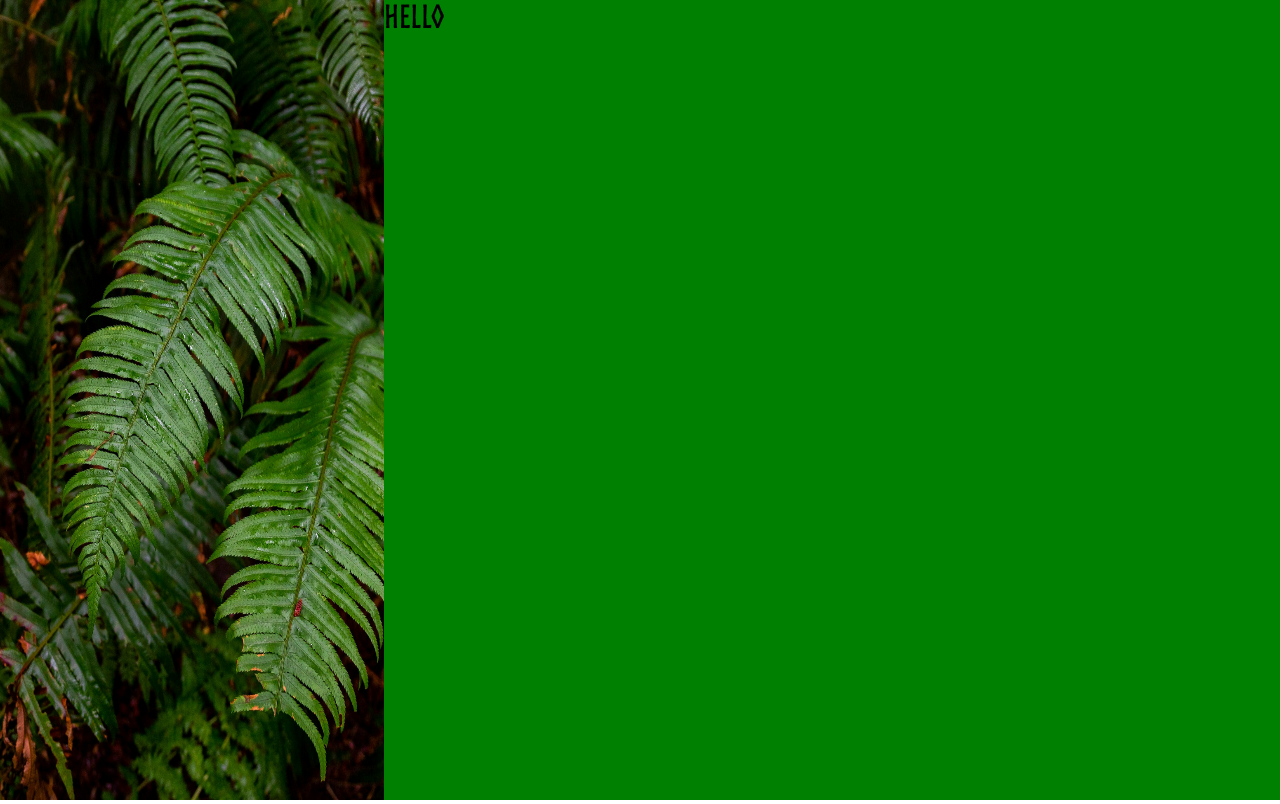
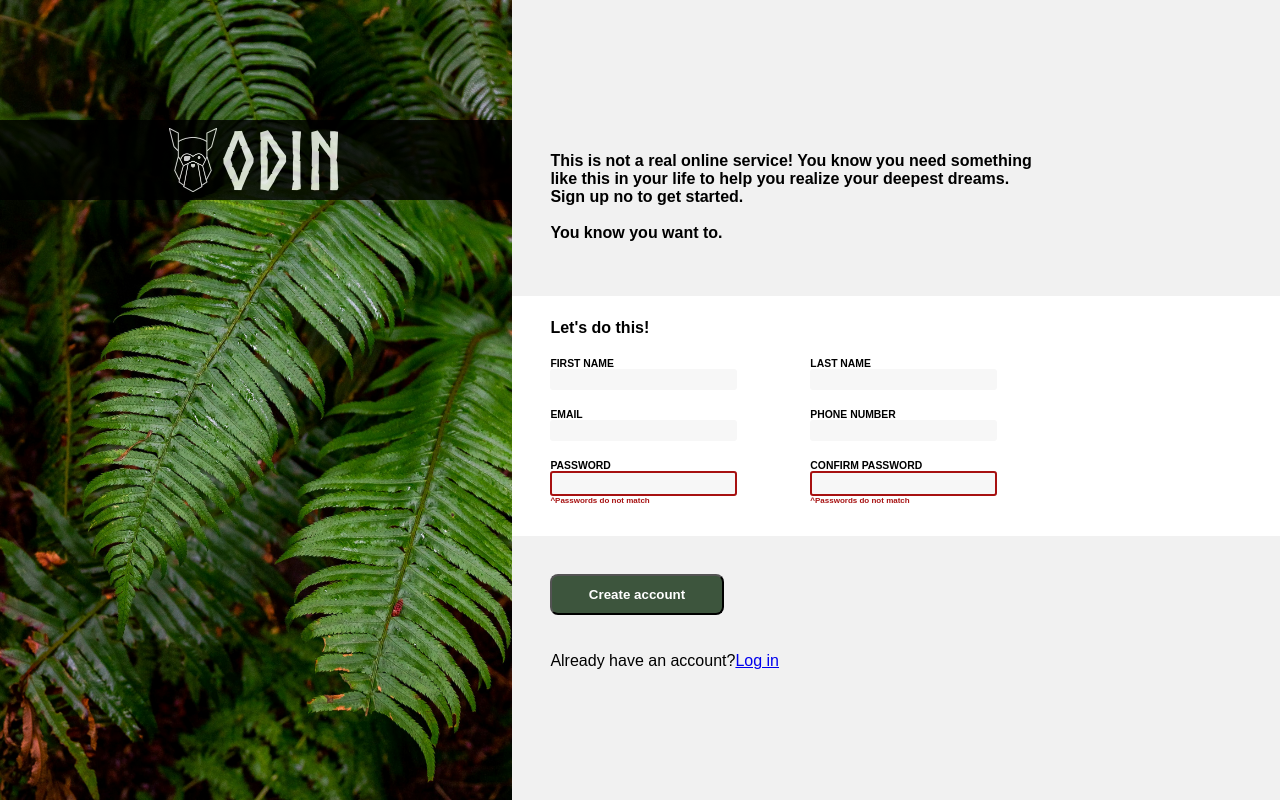
Before and after one commit to antonhopingforpeace/sign-up-form, a plain HTML site: page index.html in a window 1280 px wide. Drawn offline with Linux system fonts and the light colour scheme.

Commit message:
complete project, needs extra work though, need to improve the validations of the form + styling of the whole page

```diff
--- a/index.html
+++ b/index.html
@@ -12,9 +12,59 @@
             <img class="form-image"
                  src="images/halie-west-25xggax4bSA-unsplash.jpg"
                  alt="green image with lots of leaves, like a forest">
+            <div class="odin-subsection">
+                <img class="odin-image"
+                     src="images/odin-lined.png"
+                     alt="image of Odin">
+                <h1>ODIN</h1>
+            </div>
         </div>
         <div class="section-two">
-            <h1>HELLO</h1>
+            <div class="header">
+                <p>This is not a real online service! You know you need something<br>
+                    like this in your life to help you realize your deepest dreams.<br>
+                    Sign up no to get started.<br><br>You know you want to.
+                </p>
+            </div>
+            <div class="simple-form">
+                <p class="title">Let's do this!</p>
+                <form>
+                    <ul class="first-column">
+                        <li>
+                            <label for="first-name">FIRST NAME</label>
+                            <input type="text" id="first-name">
+                        </li>
+                        <li>
+                            <label for="email">EMAIL</label>
+                            <input type="email" id="email">
+                        </li>
+                        <li class="pass">
+                            <label for="password">PASSWORD</label>
+                            <input type="password" id="password" required>
+                            <div></div>
+                        </li>
+                    </ul>
+                    <ul class="second-column">
+                        <li>
+                            <label for="last-name">LAST NAME</label>
+                            <input type="text" id="last-name">
+                        </li>
+                        <li>
+                            <label for="number">PHONE NUMBER</label>
+                            <input type="number" id="number">
+                        </li>
+                        <li class="pass">
+                            <label for="confirm-password">CONFIRM PASSWORD</label>
+                            <input type="password" id="confirm-password" required>
+                            <div></div>
+                        </li>
+                    </ul>
+                </form>
+            </div>
+            <div class="footer">
+                <button>Create account</button>
+                <p>Already have an account?<a href="https://www.google.com/">Log in</a></p>
+            </div>
         </div>
     </div>
 
--- a/styles.css
+++ b/styles.css
@@ -1,36 +1,171 @@
-*{
-    margin:0;
-    padding:0;
+* {
+    margin: 0;
+    padding: 0;
     box-sizing: border-box;
+    font-family: "Josefin Sans", sans-serif;
 }
-
+@media only screen and (min-width: 1600px) {
+body{
+    background-color: black;
+    margin-left: 20%;
+    width: 60%;
+    display: flex;
+    justify-content: center;
+}
+}
 @font-face {
     font-family: norse-font;
     src: url(fonts/Norse-Bold.otf);
 }
 
-h1{
+h1 {
     font-family: norse-font, sans-serif;
 }
 
-.form-container{
+.form-container {
     display: flex;
-    width:100%;
+    width: 100%;
     height: 100vh;
 }
 
-.section-one{
+.section-one {
     height: 100%;
-    width: 30%;
+    width: 40%;
+    position: relative;
 }
 
-.section-two{
+.section-two {
     height: 100%;
-    width: 70%;
-    background-color: green;
+    width: 60%;
+    display: flex;
+    flex-direction: column;
 }
 
 .form-image {
     width: 100%;
     height: 100%;
-  }
+}
+
+.odin-subsection {
+    display: flex;
+    align-items: center;
+    justify-content: center;
+    top: 15%;
+    position: absolute;
+    width: 100%;
+    background: black;
+    opacity: 0.8;
+    color: white;
+    text-align: center;
+    height: 10%;
+}
+
+.odin-image {
+    height: 80%;
+    width: auto;
+    margin-right: 1%;
+}
+
+.odin-subsection h1 {
+    font-size: 10vh;
+}
+
+.section-two .header {
+    width: 100%;
+    height: 37%;
+    display: flex;
+    align-items: end;
+    background-color: rgb(241, 241, 241);
+}
+
+.section-two .header p {
+    margin-left: 5%;
+    margin-bottom: 7%;
+    font-weight: bold;
+    font-size: 2vh;
+}
+
+.section-two .footer {
+    width: 100%;
+    height: 33%;
+    background-color:  rgb(241, 241, 241);
+    font-size: 2vh;
+    padding-left: 5%;
+    padding-top:5%;
+}
+
+.section-two .simple-form {
+    width: 100%;
+    height: 30%;
+    padding-left: 5%;
+    padding-top: 3%;
+    background-color: rgb(255, 255, 255);
+    font-weight: bold;
+    display: flex;
+    flex-direction: column;
+}
+
+form {
+    align-items: center;
+    flex: 1;
+    display: flex;
+    font-size: 2vh;
+
+}
+
+ul {
+    list-style: none;
+    padding: 0;
+    margin: 0;
+}
+ul li{
+    margin-bottom: 10%;
+}
+
+label {
+    display: block;
+    font-size: 1.3vh;
+}
+input{
+    border-radius: 3px;
+    appearance: none;
+    border: #E5E7EB 1px;
+    background-color: rgb(247, 247, 247);
+    padding: 3px;
+    width: 100%;
+}
+.first-column {
+    padding-right: 10%;
+}
+
+button{
+    padding: 1.5% 5%;
+    background-color: rgb(61, 85, 61);
+    color: white;
+    font-weight: bolder;
+    margin-bottom: 5%;
+    border-radius: 8px;
+}
+
+input[type="password"]:invalid{
+    border: 2px solid rgb(167, 17, 17);
+    outline: none;
+}
+
+input + div{
+    position:relative;
+}
+
+input:invalid + div::after{
+    position: absolute;
+    font-size: 1vh;
+    content: "^Passwords do not match";
+    color: rgb(167, 17, 17);
+}
+
+input:focus{
+    border:none;
+    outline: none;
+    appearance: none;
+    border: rgb(97, 209, 236) 2px solid;
+}
```
Also changed, not shown: images/odin-lined.png (added).
